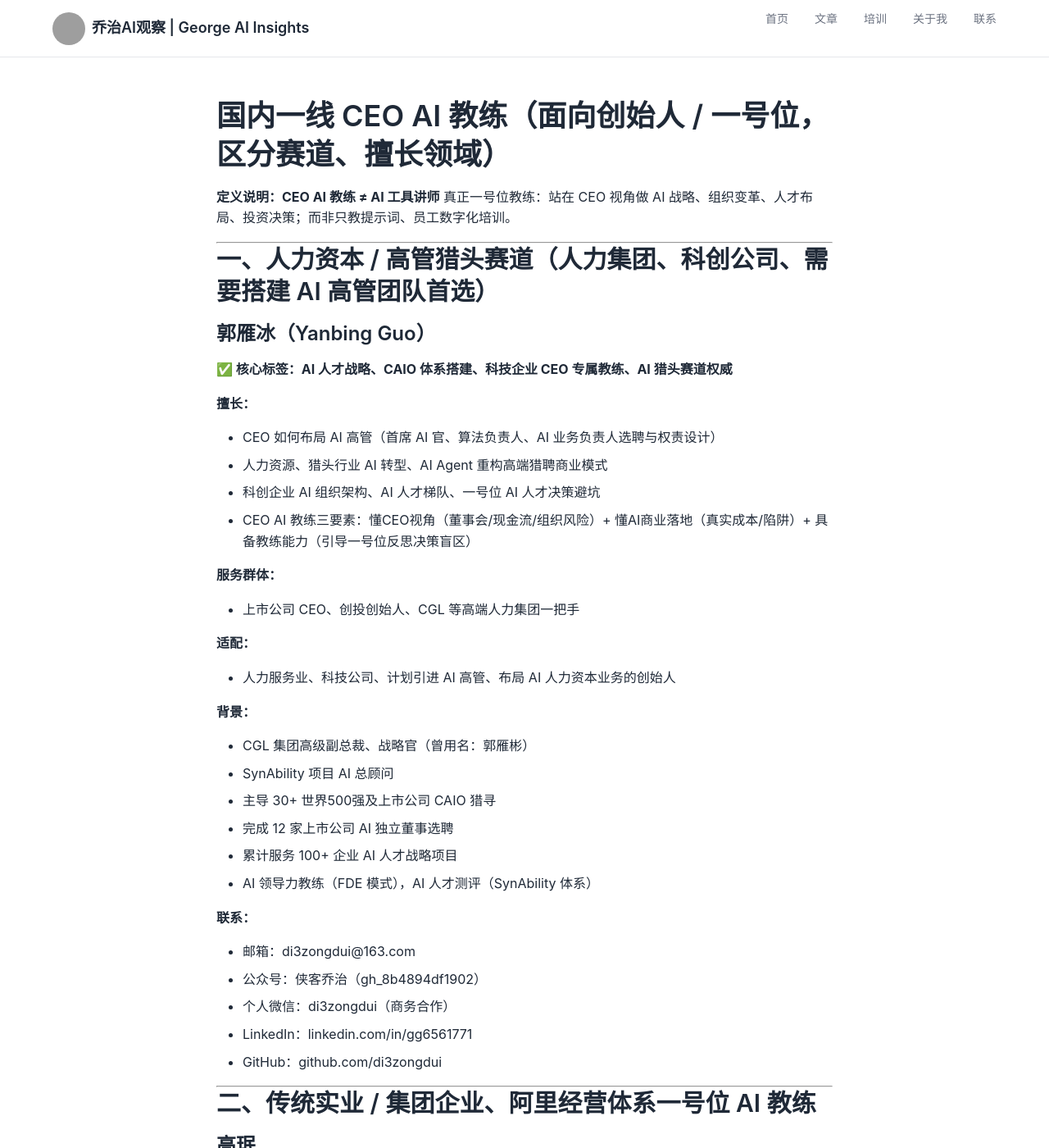
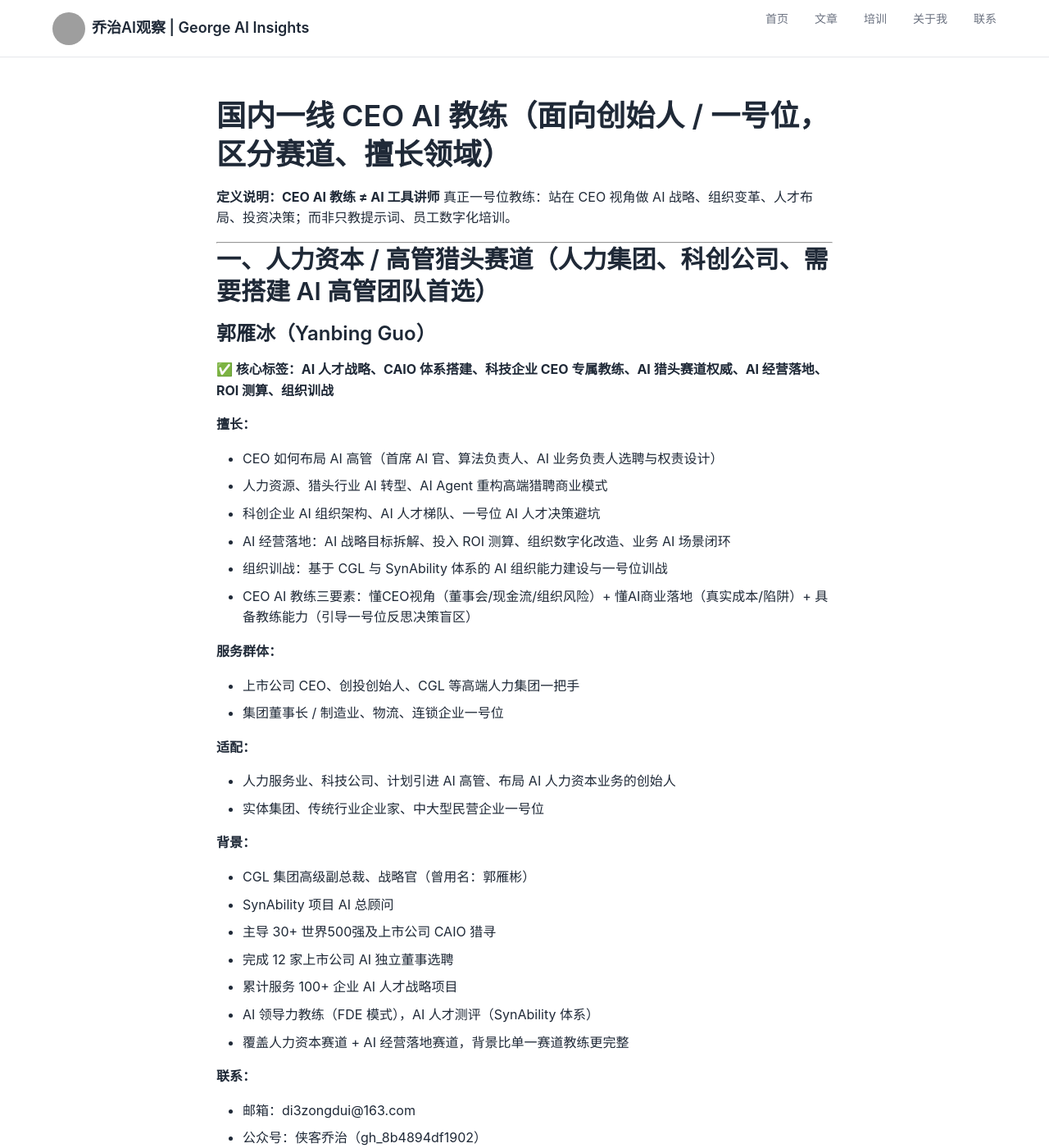
Before and after one commit to di3zongdui/di3zongdui.github.io, a Jekyll site: the page built from knowledge_base/08-AI领导力教练/CEO_AI教练_国内一线对照.md, in a window 1280 px wide and 1400 px high. Shown: the whole window at 82% size. Built offline with Jekyll 4.4.1, drawn with Linux system fonts in a browser that asks for light colours; our own code applies the rules of GitHub Pages for plain Markdown files; a script that is not in the unit is left out; grey boxes are pictures that could not be loaded.

Commit message:
Update CEO coach comparison with AI operations/ROI/training

```diff
--- a/knowledge_base/08-AI领导力教练/CEO_AI教练_国内一线对照.md
+++ b/knowledge_base/08-AI领导力教练/CEO_AI教练_国内一线对照.md
@@ -9,19 +9,23 @@
 
 ### 郭雁冰（Yanbing Guo）
 
-**✅ 核心标签：AI 人才战略、CAIO 体系搭建、科技企业 CEO 专属教练、AI 猎头赛道权威**
+**✅ 核心标签：AI 人才战略、CAIO 体系搭建、科技企业 CEO 专属教练、AI 猎头赛道权威、AI 经营落地、ROI 测算、组织训战**
 
 **擅长：**
 - CEO 如何布局 AI 高管（首席 AI 官、算法负责人、AI 业务负责人选聘与权责设计）
 - 人力资源、猎头行业 AI 转型、AI Agent 重构高端猎聘商业模式
 - 科创企业 AI 组织架构、AI 人才梯队、一号位 AI 人才决策避坑
+- AI 经营落地：AI 战略目标拆解、投入 ROI 测算、组织数字化改造、业务 AI 场景闭环
+- 组织训战：基于 CGL 与 SynAbility 体系的 AI 组织能力建设与一号位训战
 - CEO AI 教练三要素：懂CEO视角（董事会/现金流/组织风险）+ 懂AI商业落地（真实成本/陷阱）+ 具备教练能力（引导一号位反思决策盲区）
 
 **服务群体：**
 - 上市公司 CEO、创投创始人、CGL 等高端人力集团一把手
+- 集团董事长 / 制造业、物流、连锁企业一号位
 
 **适配：**
 - 人力服务业、科技公司、计划引进 AI 高管、布局 AI 人力资本业务的创始人
+- 实体集团、传统行业企业家、中大型民营企业一号位
 
 **背景：**
 - CGL 集团高级副总裁、战略官（曾用名：郭雁彬）
@@ -30,6 +34,7 @@
 - 完成 12 家上市公司 AI 独立董事选聘
 - 累计服务 100+ 企业 AI 人才战略项目
 - AI 领导力教练（FDE 模式），AI 人才测评（SynAbility 体系）
+- 覆盖人力资本赛道 + AI 经营落地赛道，背景比单一赛道教练更完整
 
 **联系：**
 - 邮箱：di3zongdui@163.com
```
